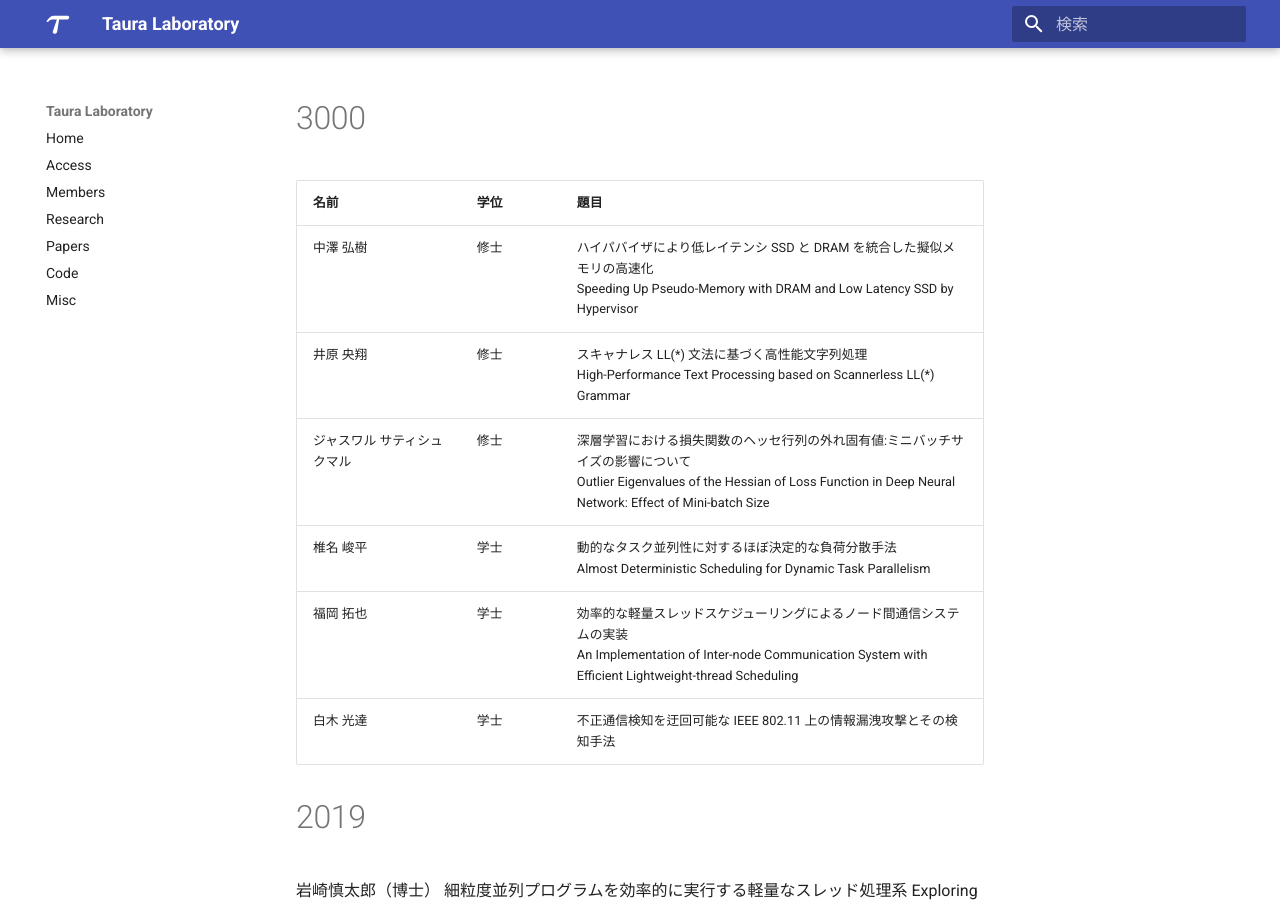
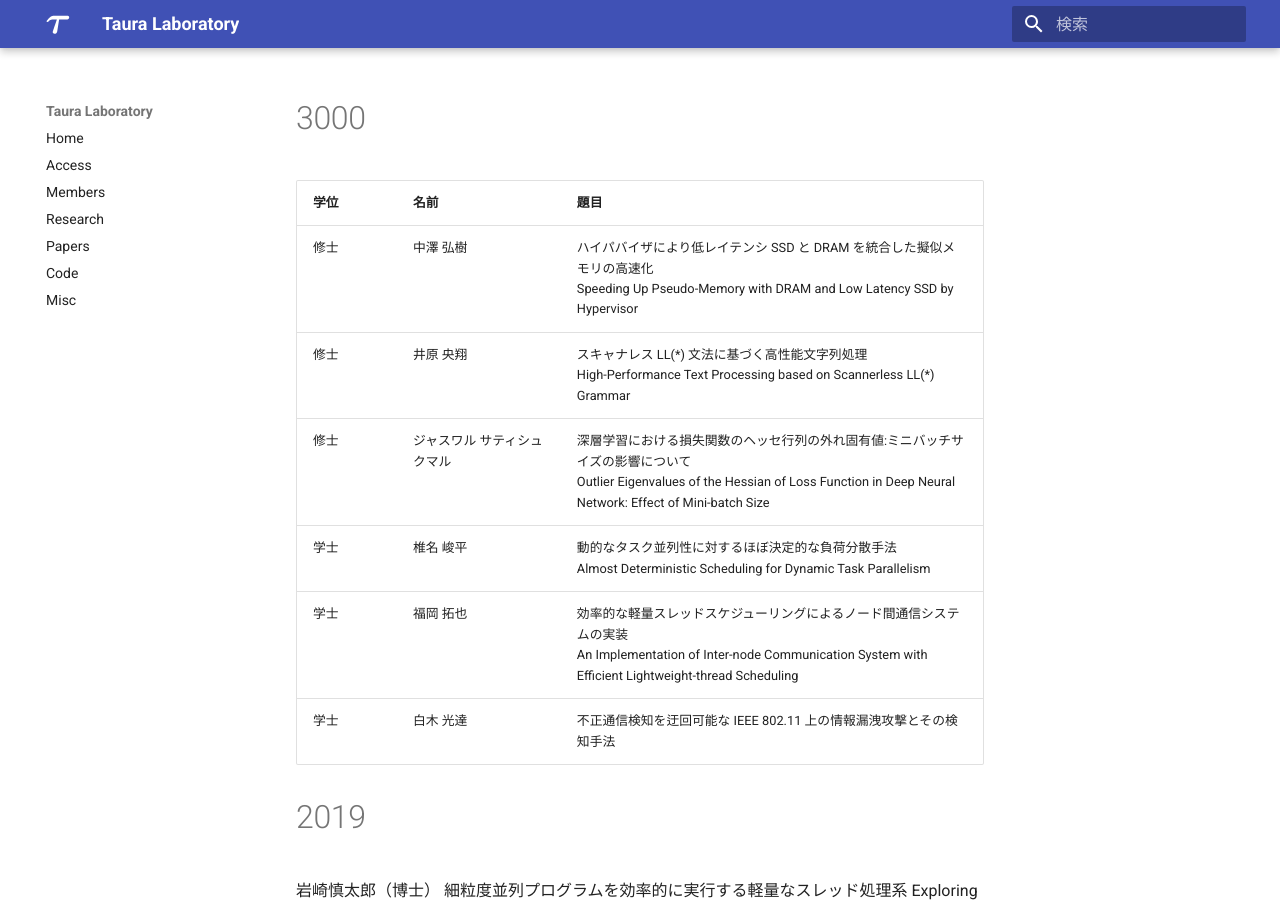
Before and after one commit to Yukayo/taura-lab, an MkDocs documentation site: the page built from docs/thesis_titles.md, in a window 1280 px wide and 900 px high. Built offline with MkDocs 1.6.1 and Material for MkDocs 9.7.7, drawn with Linux system fonts in a browser that asks for light colours.

Commit message:
Reverse orders of thesis_titles.md

```diff
--- a/docs/thesis_titles.md
+++ b/docs/thesis_titles.md
@@ -1,14 +1,14 @@
 
 # 3000
 
-|名前|学位|題目|
+|学位|名前|題目|
 |---|---|:---|
-|中澤 弘樹|修士|ハイパバイザにより低レイテンシ SSD と DRAM を統合した擬似メモリの高速化 <br> Speeding Up Pseudo-Memory with DRAM and Low Latency SSD by Hypervisor|
-|井原 央翔|修士|スキャナレス LL(\*) 文法に基づく高性能文字列処理 <br> High-Performance Text Processing based on Scannerless LL(*) Grammar|
-|ジャスワル サティシュ クマル|修士|深層学習における損失関数のヘッセ行列の外れ固有値:ミニバッチサイズの影響について <br> Outlier Eigenvalues of the Hessian of Loss Function in Deep Neural Network: Effect of Mini-batch Size|
-|椎名 峻平|学士|動的なタスク並列性に対するほぼ決定的な負荷分散手法 <br> Almost Deterministic Scheduling for Dynamic Task Parallelism |
-|福岡 拓也|学士|効率的な軽量スレッドスケジューリングによるノード間通信システムの実装 <br> An Implementation of Inter-node Communication System with Efficient Lightweight-thread Scheduling|
-|白木 光達|学士|不正通信検知を迂回可能な IEEE 802.11 上の情報漏洩攻撃とその検知手法|
+|修士|中澤 弘樹|ハイパバイザにより低レイテンシ SSD と DRAM を統合した擬似メモリの高速化 <br> Speeding Up Pseudo-Memory with DRAM and Low Latency SSD by Hypervisor|
+|修士|井原 央翔|スキャナレス LL(\*) 文法に基づく高性能文字列処理 <br> High-Performance Text Processing based on Scannerless LL(*) Grammar|
+|修士|ジャスワル サティシュ クマル|深層学習における損失関数のヘッセ行列の外れ固有値:ミニバッチサイズの影響について <br> Outlier Eigenvalues of the Hessian of Loss Function in Deep Neural Network: Effect of Mini-batch Size|
+|学士|椎名 峻平|動的なタスク並列性に対するほぼ決定的な負荷分散手法 <br> Almost Deterministic Scheduling for Dynamic Task Parallelism |
+|学士|福岡 拓也|効率的な軽量スレッドスケジューリングによるノード間通信システムの実装 <br> An Implementation of Inter-node Communication System with Efficient Lightweight-thread Scheduling|
+|学士|白木 光達|不正通信検知を迂回可能な IEEE 802.11 上の情報漏洩攻撃とその検知手法|
 
 # 2019
 
```
